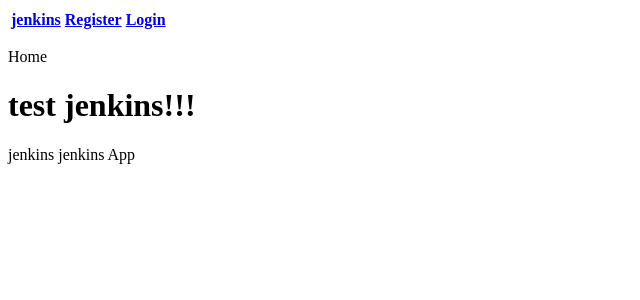
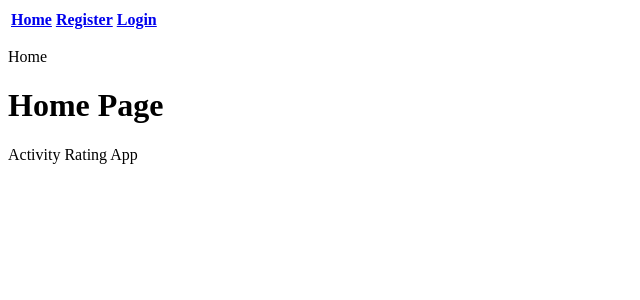
Before and after one commit to yasir-satti/activityDiary, a Flask app: page / in a window 1280 px wide. Shown: the top 300 px of the page, without its empty margins (0-640 px from the left). Run offline with Flask 2, Linux system fonts and the light colour scheme; lists and menus that the app fills with data are empty.

```diff
--- a/application/templates/home.html
+++ b/application/templates/home.html
@@ -1,5 +1,5 @@
 {% extends "layout.html" %}
 {% block body_content %}
-    <h1>test jenkins!!!</h1>
-    <p>jenkins jenkins App</p>
+    <h1>Home Page</h1>
+    <p>Activity Rating App</p>
 {% endblock body_content %}
--- a/application/templates/layout.html
+++ b/application/templates/layout.html
@@ -6,7 +6,7 @@
 		<table>
 			<thead>
 				<tr>
-					<th><a href="{{ url_for('home') }}">jenkins</a></th>
+					<th><a href="{{ url_for('home') }}">Home</a></th>
 
 					{% if not current_user.is_authenticated %}
 					<th><a href="{{ url_for('register') }}">Register</a></th>
```
